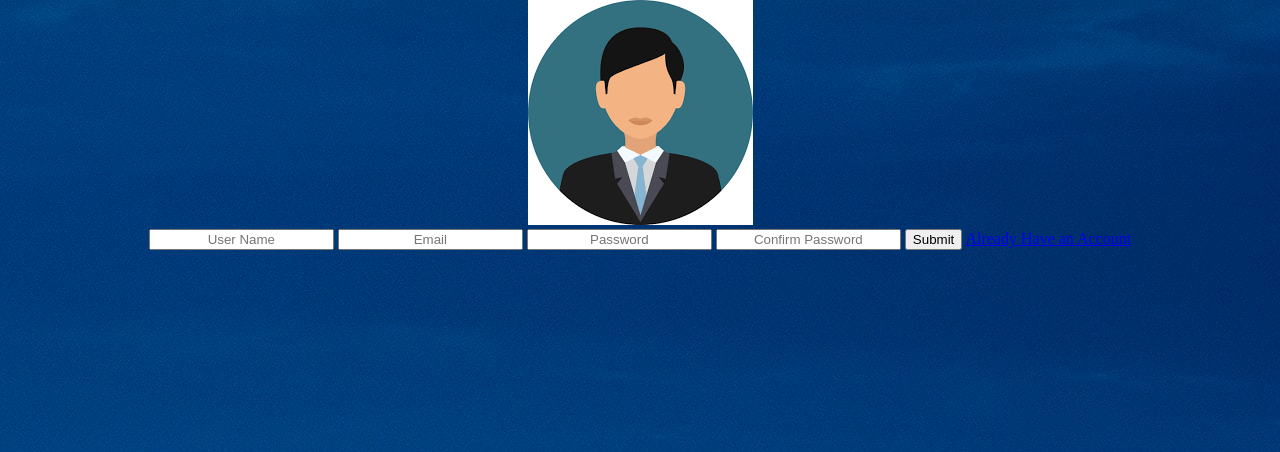
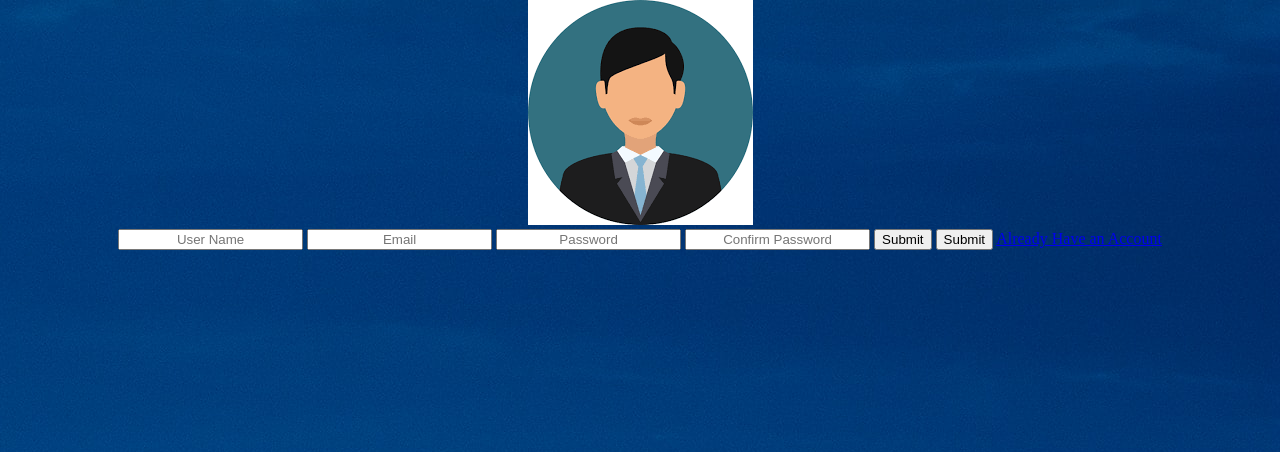
Before and after one commit to gilbert-korir/php-learning, a PHP site: page / in a window 1280 px wide. Shown: the top 452 px of the page. Run offline with PHP 8.4, Linux system fonts and the light colour scheme.

Commit message:
changed message

```diff
--- a/index.php
+++ b/index.php
@@ -19,6 +19,7 @@
                 <input type="password" placeholder="Password" class="txt" name="Password">
                 <input type="password" placeholder="Confirm Password" class="txt" name="Cpass">
                 <input type="submit" placeholder="Create Account" class="btn" name="btn-save">
+                <input type="submit" placeholder="Create 2" class="btn" name="btn-save">
                 <a href="#"> Already Have an Account</a>
 
             </form>
```
